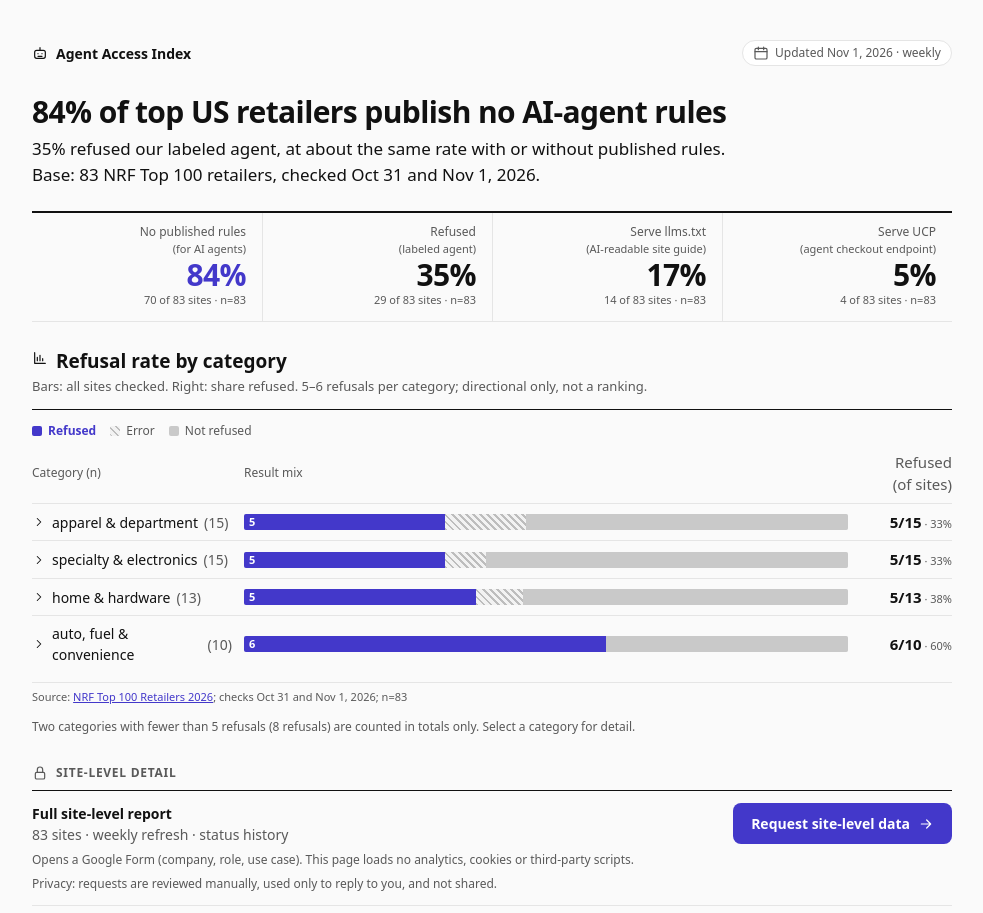
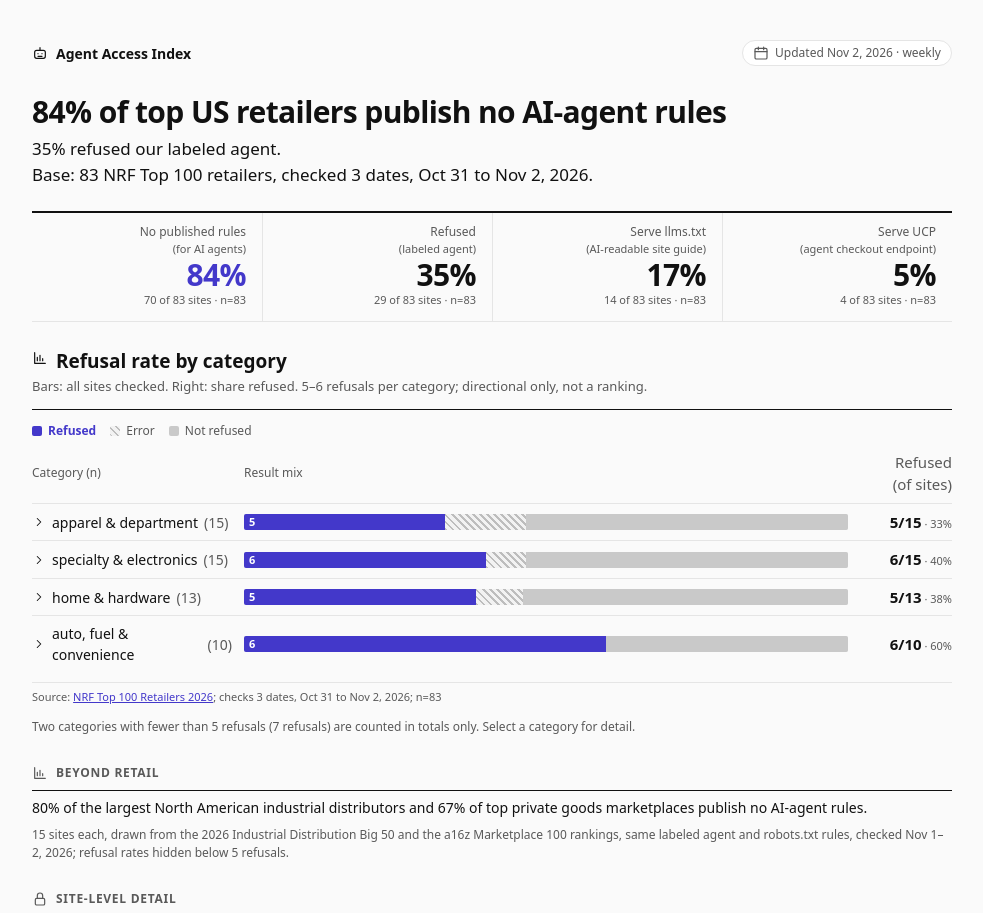
Before and after one commit to aIdvalor/agent-access-index-site, a plain HTML site: page index.html in a window 1280 px wide. Shown: the top 913 px of the page, without its empty margins (148-1131 px from the left). Drawn offline with Linux system fonts and the light colour scheme.

Commit message:
Weekly update: checks through 2026-11-02

```diff
--- a/data.js
+++ b/data.js
@@ -1 +1 @@
-window.AAI={"run_dates":["2026-10-31","2026-11-01"],"run_date":"2026-11-01","frame":"NRF Top 100 Retailers 2026","acp_valid":0,"totals":{"category":"all","n":83,"refused":29,"errors":5,"no_rules":70,"robots":{"disallow_agents":2,"disallow_training_only":4,"named_allowed":7},"llms_txt":14,"ucp":4,"refused_suppressed":false},"categories":[{"category":"apparel & department","n":15,"refused":5,"errors":2,"no_rules":14,"robots":{"disallow_agents":0,"disallow_training_only":0,"named_allowed":1},"llms_txt":4,"ucp":1,"refused_suppressed":false,"small_sample":false},{"category":"specialty & electronics","n":15,"refused":5,"errors":1,"no_rules":12,"robots":{"disallow_agents":0,"disallow_training_only":1,"named_allowed":2},"llms_txt":4,"ucp":2,"refused_suppressed":false,"small_sample":false},{"category":"home & hardware","n":13,"refused":5,"errors":1,"no_rules":10,"robots":{"disallow_agents":0,"disallow_training_only":1,"named_allowed":2},"llms_txt":0,"ucp":1,"refused_suppressed":false,"small_sample":true},{"category":"auto, fuel & convenience","n":10,"refused":6,"errors":0,"no_rules":10,"robots":{"disallow_agents":0,"disallow_training_only":0,"named_allowed":0},"llms_txt":3,"ucp":0,"refused_suppressed":false,"small_sample":true}]};
+window.AAI={"run_dates": ["2026-10-31", "2026-11-01", "2026-11-02"], "run_date": "2026-11-02", "frame": "NRF Top 100 Retailers 2026", "acp_valid": 0, "totals": {"category": "all", "n": 83, "refused": 29, "errors": 6, "no_rules": 70, "robots": {"disallow_agents": 2, "disallow_training_only": 4, "named_allowed": 7}, "llms_txt": 14, "ucp": 4, "refused_suppressed": false}, "categories": [{"category": "apparel & department", "n": 15, "refused": 5, "errors": 2, "no_rules": 14, "robots": {"disallow_agents": 0, "disallow_training_only": 0, "named_allowed": 1}, "llms_txt": 4, "ucp": 1, "refused_suppressed": false, "small_sample": false}, {"category": "specialty & electronics", "n": 15, "refused": 6, "errors": 1, "no_rules": 12, "robots": {"disallow_agents": 0, "disallow_training_only": 1, "named_allowed": 2}, "llms_txt": 4, "ucp": 2, "refused_suppressed": false, "small_sample": false}, {"category": "home & hardware", "n": 13, "refused": 5, "errors": 1, "no_rules": 10, "robots": {"disallow_agents": 0, "disallow_training_only": 1, "named_allowed": 2}, "llms_txt": 0, "ucp": 1, "refused_suppressed": false, "small_sample": true}, {"category": "auto, fuel & convenience", "n": 10, "refused": 6, "errors": 0, "no_rules": 10, "robots": {"disallow_agents": 0, "disallow_training_only": 0, "named_allowed": 0}, "llms_txt": 3, "ucp": 0, "refused_suppressed": false, "small_sample": true}]};
--- a/index.html
+++ b/index.html
@@ -1,16 +1,16 @@
 <!doctype html><html lang="en"><head><meta charset="utf-8"><meta name="viewport" content="width=device-width,initial-scale=1">
 <title>Agent Access Index: 84% of top US retailers publish no AI-agent rules</title>
-<meta name="description" content="35% refused our labeled agent, at about the same rate with or without published rules. Top US retailers · n=83 · Oct 31 and Nov 1, 2026.">
+<meta name="description" content="35% refused our labeled agent.">
 <meta property="og:type" content="website">
 <meta property="og:title" content="84% of top US retailers publish no AI-agent rules">
-<meta property="og:description" content="35% refused our labeled agent, at about the same rate with or without published rules. Top US retailers · n=83 · Oct 31 and Nov 1, 2026.">
+<meta property="og:description" content="35% refused our labeled agent.">
 <meta property="og:url" content="https://aidvalor.github.io/agent-access-index-site/">
 <meta property="og:image" content="https://aidvalor.github.io/agent-access-index-site/og.png">
 <meta property="og:image:width" content="1200"><meta property="og:image:height" content="630">
-<meta property="og:image:alt" content="35% refused our labeled agent, at about the same rate with or without published rules. Top US retailers · n=83 · Oct 31 and Nov 1, 2026.">
+<meta property="og:image:alt" content="35% refused our labeled agent.">
 <meta name="twitter:card" content="summary_large_image">
 <meta name="twitter:title" content="84% of top US retailers publish no AI-agent rules">
-<meta name="twitter:description" content="35% refused our labeled agent, at about the same rate with or without published rules. Top US retailers · n=83 · Oct 31 and Nov 1, 2026.">
+<meta name="twitter:description" content="35% refused our labeled agent.">
 <meta name="twitter:image" content="https://aidvalor.github.io/agent-access-index-site/og.png">
 <style>
 :root{--bg:#fafafa;--card:#fff;--ink:#111;--mut:#595959;--line:#e5e5e5;--acc:#4338ca;
@@ -123,10 +123,12 @@ h2{margin:28px 0 8px}#cat{font-size:19px}
 <div class="chips" hidden id="fv" role="group" aria-label="Filter by vertical"><span class="lbl">Vertical</span></div>
 <div class="chips" hidden><button class="chip" id="cmp" aria-pressed="false">Compare to all</button></div>
 <div id="chart" role="table" aria-label="Result mix by category; share refused at right"></div>
-<p class="src" id="srcline">Source: <a href="https://nrf.com/research-insights/top-retailers/top-100-retailers/top-100-retailers-2026-list" rel="noopener">NRF Top 100 Retailers 2026</a>; checks Oct 31 and Nov 1, 2026; n=83</p>
-<p class="mut" style="font-size:12px;margin:12px 0 0">Two categories with fewer than 5 refusals (8 refusals) are counted in totals only. Select a category for detail.</p>
+<p class="src" id="srcline">Source: <a href="https://nrf.com/research-insights/top-retailers/top-100-retailers/top-100-retailers-2026-list" rel="noopener">NRF Top 100 Retailers 2026</a>; checks 3 dates, Oct 31 to Nov 2, 2026; n=83</p>
+<p class="mut" style="font-size:12px;margin:12px 0 0">Two categories with fewer than 5 refusals (7 refusals) are counted in totals only. Select a category for detail.</p>
 </section>
 
+<h2 id="br"><svg class="ico" aria-hidden="true"><use href="#i-chart"/></svg>Beyond retail</h2>
+<section class="flat" aria-labelledby="br" id="beyond"><p style="margin:0">80% of the largest North American industrial distributors and 67% of top private goods marketplaces publish no AI-agent rules.</p><p class="mut" style="font-size:12px;margin:8px 0 0">15 sites each, drawn from the 2026 Industrial Distribution Big 50 and the a16z Marketplace 100 rankings, same labeled agent and robots.txt rules, checked Nov 1–2, 2026; refusal rates hidden below 5 refusals.</p></section>
 <h2 id="lk"><svg class="ico" aria-hidden="true"><use href="#i-lock"/></svg>Site-level detail</h2>
 <section class="flat cta" aria-labelledby="lk"><div><b>Full site-level report</b><br><span class="mut">83 sites · weekly refresh · status history</span></div><a class="btn" id="cta" href="https://docs.google.com/forms/d/e/1FAIpQLScYukIjtdoUHKAbPR_PF6Rcn-_-QXFUb2s7fFT-fSTxp5CREQ/viewform?usp=header" rel="noopener">Request site-level data<svg class="ico" aria-hidden="true"><use href="#i-arrow"/></svg></a><span class="mut" style="font-size:12px" id="ctanote">Opens a Google Form (company, role, use case). This page loads no analytics, cookies or third-party scripts.</span><span class="mut" style="font-size:12px;grid-column:1/-1" id="privnote">Privacy: requests are reviewed manually, used only to reply to you, and not shared.</span></section>
 
@@ -136,7 +138,7 @@ h2{margin:28px 0 8px}#cat{font-size:19px}
 <li><b>Published rules</b>: robots.txt names AI agents or crawlers (allow or disallow), or has a Disallow group for <code>*</code>.</li>
 <li><b>Error</b>: timeout or network error, counted as an error, not a refusal.</li>
 <li><b>Not refused</b>: the checked files and homepage loaded normally.</li></ul></details>
-<details id="d-meth"><summary><svg class="ico" aria-hidden="true"><use href="#i-flask"/></svg>Method</summary><p>Sites = <a href="https://nrf.com/research-insights/top-retailers/top-100-retailers/top-100-retailers-2026-list" rel="noopener">NRF Top 100 Retailers 2026</a> (ranked by US retail sales), grouped by primary category; niches under 10 merged; one company excluded. A logged-out check of public policy files (robots.txt, llms.txt, /.well-known) and the homepage response, aggregated by category. n=83, Oct 31 and Nov 1, 2026. Dated observations, not statements of intent.</p></details>
+<details id="d-meth"><summary><svg class="ico" aria-hidden="true"><use href="#i-flask"/></svg>Method</summary><p>Sites = <a href="https://nrf.com/research-insights/top-retailers/top-100-retailers/top-100-retailers-2026-list" rel="noopener">NRF Top 100 Retailers 2026</a> (ranked by US retail sales), grouped by primary category; niches under 10 merged; one company excluded. A logged-out check of public policy files (robots.txt, llms.txt, /.well-known) and the homepage response, aggregated by category. n=83, 3 dates, Oct 31 to Nov 2, 2026. Dated observations, not statements of intent.</p></details>
 <details id="d-lim" open><summary><svg class="ico" aria-hidden="true"><use href="#i-shield"/></svg>What we tested and its limits</summary><ul>
 <li><b>One labeled bot.</b> Every request used one honest user agent that names this project and links to it. No browser disguise, logins, cookies or retries around a refusal.</li>
 <li><b>One run per check date, one request per endpoint.</b> Each site got at most one request each to robots.txt, llms.txt, a few /.well-known files and the homepage (plus at most one retry after a timeout), capped at 8 requests, 2 seconds apart.</li>
@@ -144,7 +146,7 @@ h2{margin:28px 0 8px}#cat{font-size:19px}
 <li><b>One vantage point.</b> All checks ran from a single cloud network. Sites may answer other networks, regions or real shoppers differently.</li>
 <li><b>Coverage.</b> 83 of the NRF Top 100. The rest were not covered, including one company excluded over a potential conflict of interest.</li>
 <li><b>What "refused" covers.</b> An HTTP 403 or 429 response, or a bot-challenge or CAPTCHA page, on any checked file. Timeouts and network errors count as errors, not refusals. We did not establish why a site refused.</li>
-<li><b>Stable across two check dates.</b> Oct 31 and Nov 1 gave the same results for every site, from one vantage point.</li>
+<li><b>Changes between check dates.</b> 3 sites changed status since the previous published check (3 dates, Oct 31 to Nov 2, 2026), from one vantage point.</li>
 <li><b>ACP not measured.</b> ACP has no settled public discovery file; ACP checkout runs through agent-platform integrations not visible externally, so it was not measured. 0 sites served the proposed acp.json.</li>
 <li><b>No ranking.</b> Results are aggregated by category. We do not rank or name retailers.</li></ul></details>
 <details id="d-disc"><summary><svg class="ico" aria-hidden="true"><use href="#i-scale"/></svg>Disclaimer</summary><p>Independent, non-commercial research. Not affiliated with any company studied or any current or former employer of the author. No logins, CAPTCHAs, rate limits or refusals bypassed. robots.txt is a voluntary standard (RFC 9309), not a contract. Not legal advice. Brand names identify sites only. Corrections or opt-out: use the request form above.</p></details>
@@ -161,7 +163,7 @@ const G=[["block","Refused","var(--c-block)",c=>c.refused,""],
 ["ok","Not refused","var(--c-ok)",c=>c.n-c.refused-c.errors,""]];
 const d=new Date(D.run_date+"T12:00:00Z");
 $("upd").lastElementChild.textContent=`Updated ${d.toLocaleDateString("en-US",{month:"short",day:"numeric",year:"numeric",timeZone:"UTC"})} · weekly`;
-$("hsub").innerHTML=`35% refused our labeled agent, at about the same rate with or without published rules.<br>Base: 83 NRF Top 100 retailers, checked Oct 31 and Nov 1, 2026.`;
+$("hsub").innerHTML=`35% refused our labeled agent.<br>Base: 83 NRF Top 100 retailers, checked 3 dates, Oct 31 to Nov 2, 2026.`;
 const kp=[["No published rules <span class=\"g\">(for AI agents)</span>",pc(T.no_rules,T.n),`${T.no_rules} of ${T.n} sites`,`n=${T.n}`],
 ["Refused <span class=\"g\">(labeled agent)</span>",pc(T.refused,T.n),`${T.refused} of ${T.n} sites`,`n=${T.n}`],
 ["Serve llms.txt <span class=\"g\">(AI-readable site guide)</span>",pc(T.llms_txt,T.n),`${T.llms_txt} of ${T.n} sites`,`n=${T.n}`],
```
Also changed, not shown: README.md, og.png.
